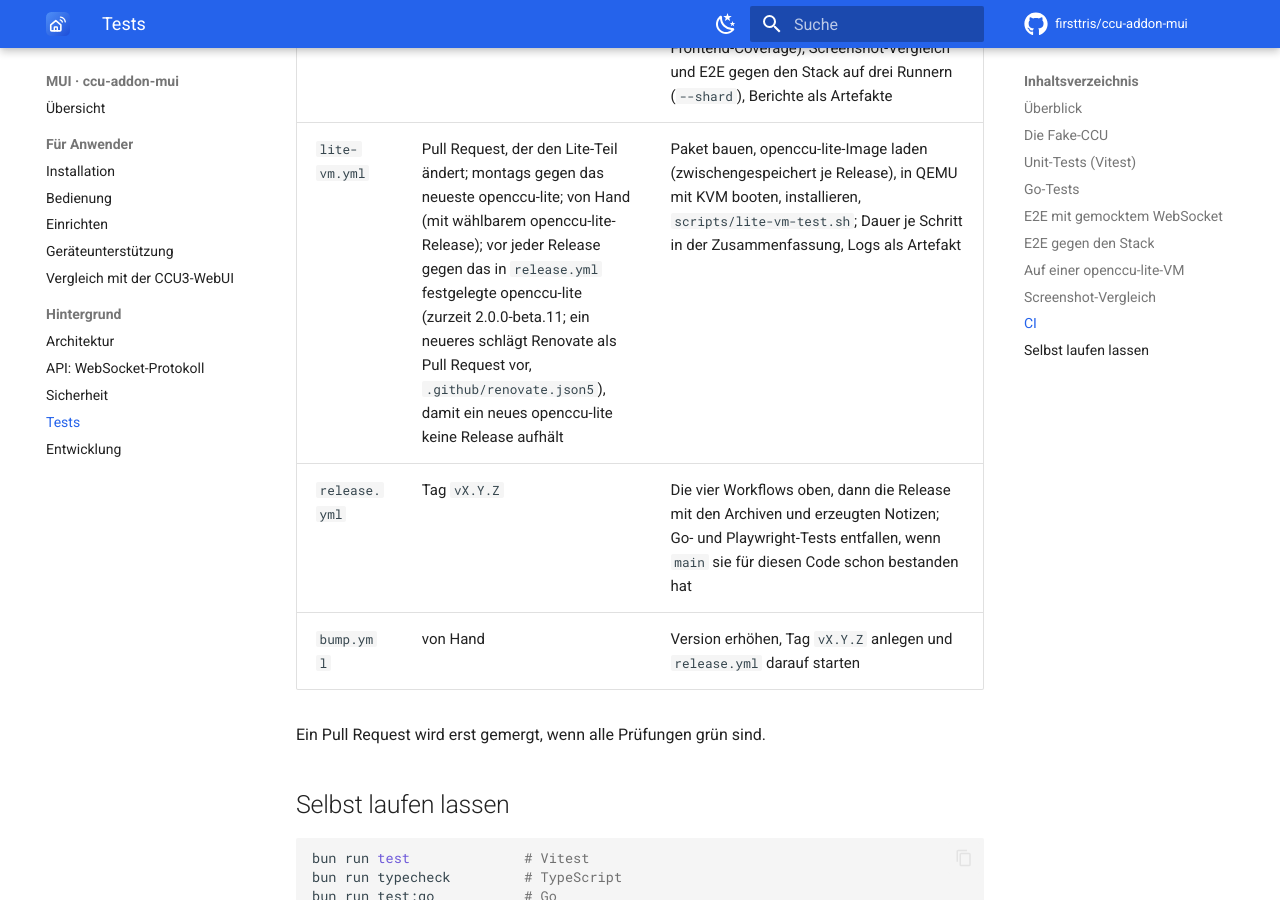
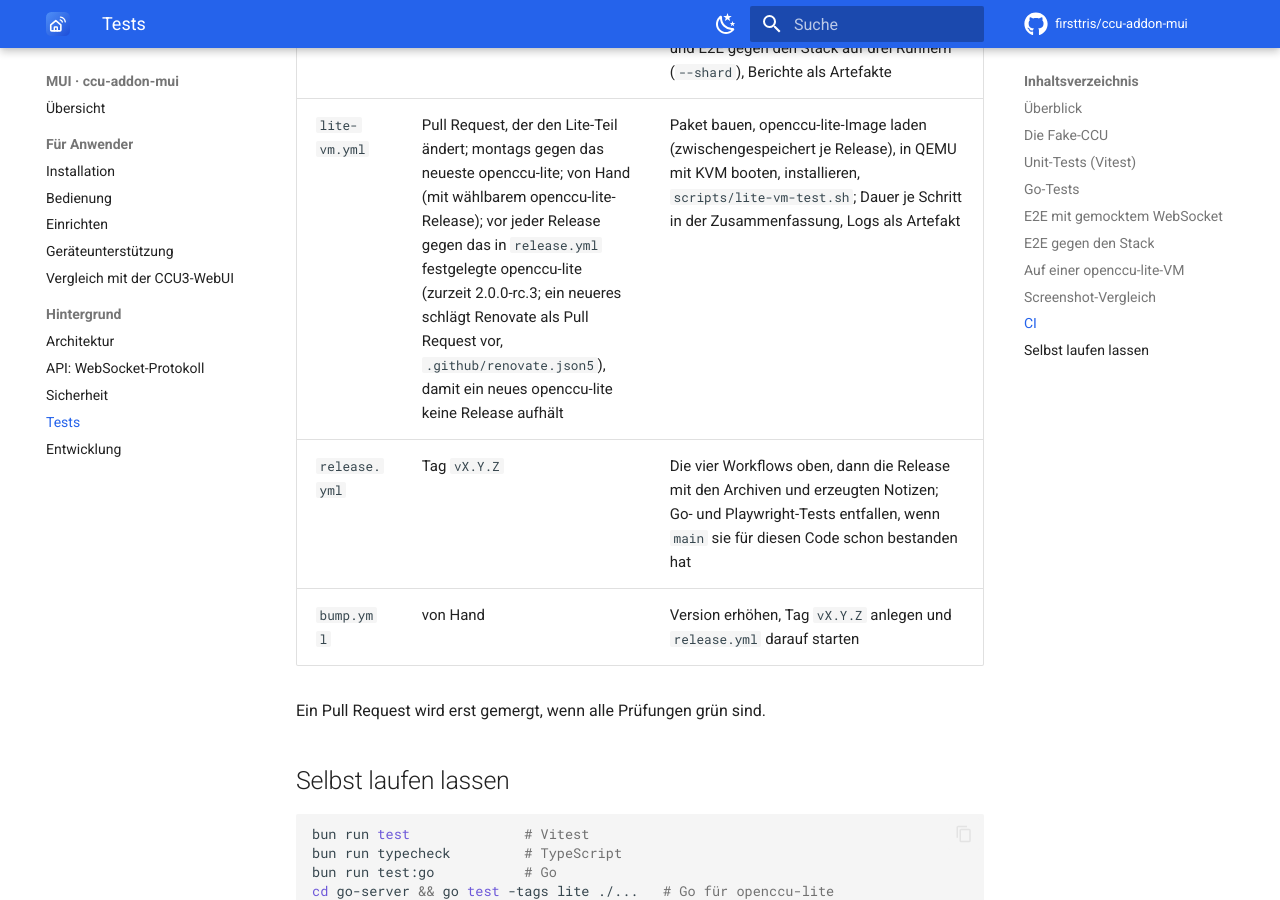
Before and after one commit to firsttris/ccu-addon-mui, an MkDocs documentation site: the page built from docs/tests.md, in a window 1280 px wide and 900 px high, scrolled down 9459 px. Built offline with MkDocs 1.6.1 and Material for MkDocs 9.7.7, drawn with Linux system fonts in a browser that asks for light colours; comment, search, counter and statistics services are not loaded.

Commit message:
Update openccu-lite to v2.0.0-rc.3

```diff
--- a/docs/tests.md
+++ b/docs/tests.md
@@ -262,7 +262,7 @@ der Workflow dafür eine eigene Auswahl `tiles`.
 | `build.yml` | Push und Pull Request auf `main` | Protokolltypen aktuell (`generate:protocol` + `git diff --exit-code`), Unit-Tests, Build mit Typprüfung (`vite build && tsc`), Go-Build für ARM und x86 und für openccu-lite (aarch64, x86_64), die `tar.gz`-Archive mit `.sha256` als Artefakt `addon` |
 | `go-unit-tests.yml` | Push und Pull Request auf `main` | `go vet`, `gofmt`, `staticcheck` und `go test ./...` mit Coverage-Bericht als Artefakt, dasselbe mit `-tags lite` für openccu-lite |
 | `playwright-e2e.yml` | Push und Pull Request auf `main` | Im Docker-Image `mcr.microsoft.com/playwright` (Version aus der `bun.lock`, kein Browser-Download, Bun über `npm install --global` in der Version aus `packageManager`, geprüft mit `scripts/test/ci-bun-version.sh`): E2E mit Mock inkl. Anmeldung (4 Worker, mit Frontend-Coverage), Screenshot-Vergleich und E2E gegen den Stack auf drei Runnern (`--shard`), Berichte als Artefakte |
-| `lite-vm.yml` | Pull Request, der den Lite-Teil ändert; montags gegen das neueste openccu-lite; von Hand (mit wählbarem openccu-lite-Release); vor jeder Release gegen das in `release.yml` festgelegte openccu-lite (zurzeit 2.0.0-beta.11; ein neueres schlägt Renovate als Pull Request vor, `.github/renovate.json5`), damit ein neues openccu-lite keine Release aufhält | Paket bauen, openccu-lite-Image laden (zwischengespeichert je Release), in QEMU mit KVM booten, installieren, `scripts/lite-vm-test.sh`; Dauer je Schritt in der Zusammenfassung, Logs als Artefakt |
+| `lite-vm.yml` | Pull Request, der den Lite-Teil ändert; montags gegen das neueste openccu-lite; von Hand (mit wählbarem openccu-lite-Release); vor jeder Release gegen das in `release.yml` festgelegte openccu-lite (zurzeit 2.0.0-rc.3; ein neueres schlägt Renovate als Pull Request vor, `.github/renovate.json5`), damit ein neues openccu-lite keine Release aufhält | Paket bauen, openccu-lite-Image laden (zwischengespeichert je Release), in QEMU mit KVM booten, installieren, `scripts/lite-vm-test.sh`; Dauer je Schritt in der Zusammenfassung, Logs als Artefakt |
 | `release.yml` | Tag `vX.Y.Z` | Die vier Workflows oben, dann die Release mit den Archiven und erzeugten Notizen; Go- und Playwright-Tests entfallen, wenn `main` sie für diesen Code schon bestanden hat |
 | `bump.yml` | von Hand | Version erhöhen, Tag `vX.Y.Z` anlegen und `release.yml` darauf starten |
 
```
Also changed, not shown: 1 other file.
